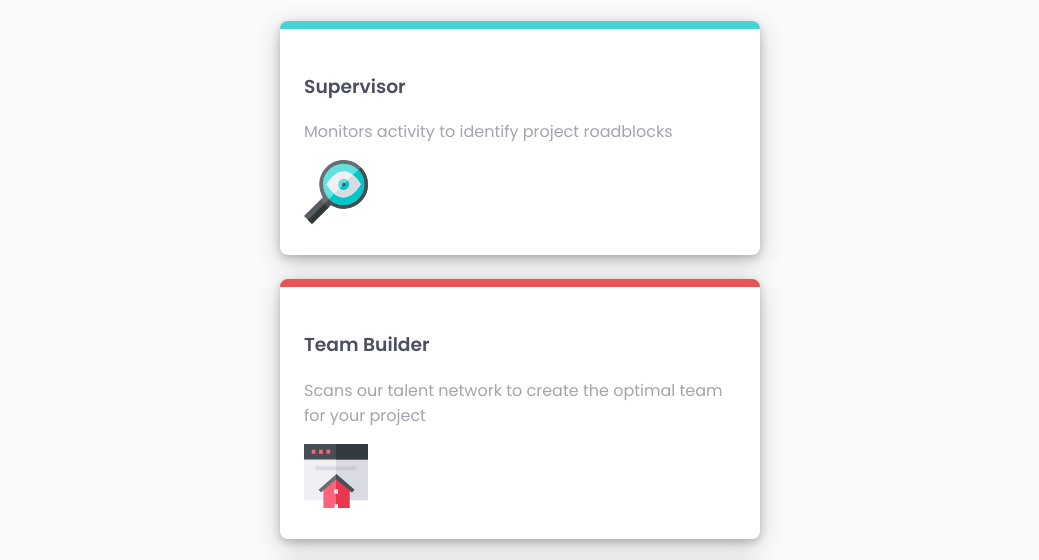
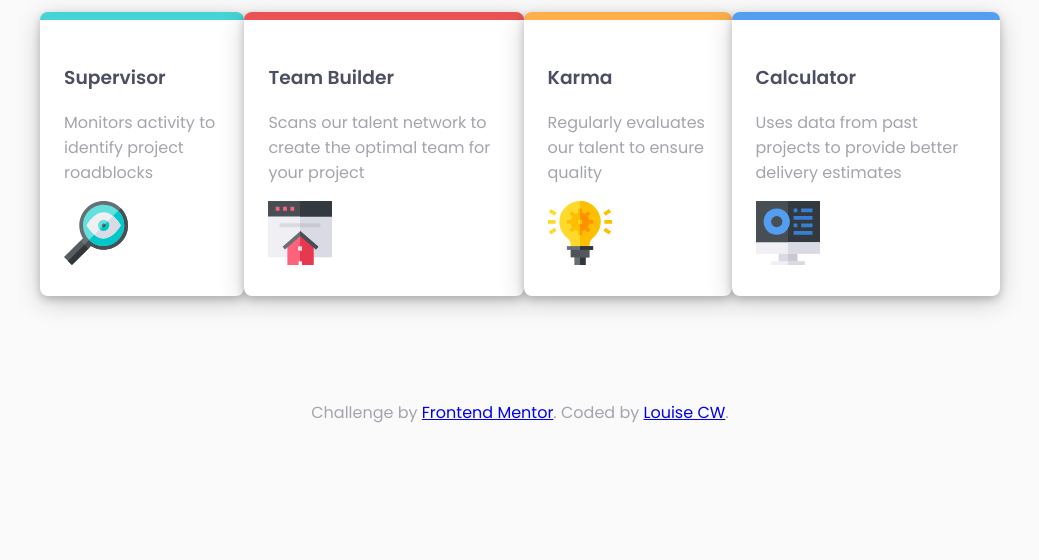
Before and after one commit to costelloeward/four-cards, a plain HTML site: page index.html in a window 1280 px wide. Shown: the part 223-783 px from the top of the page, without its empty margins (120-1159 px from the left). Drawn offline with Linux system fonts and the light colour scheme.

Commit message:
correct media query syntax

```diff
--- a/styles.css
+++ b/styles.css
@@ -53,3 +53,12 @@ section{
 footer{
   margin-top: 5rem;
 }
+
+@media(min-width:64rem){
+  .container{
+    max-width: 60rem;
+  }
+  main{
+    display: flex;
+  }
+}
```
